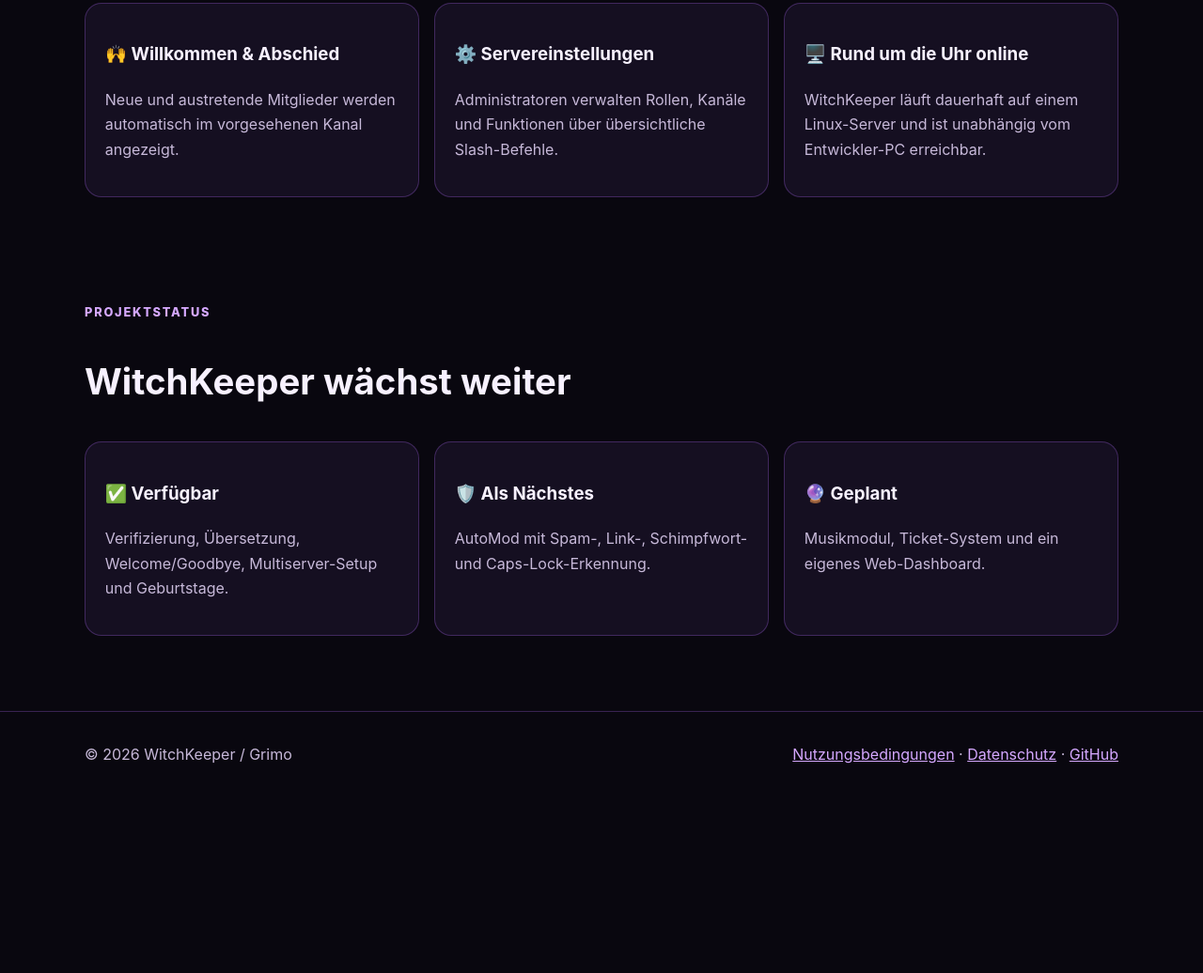
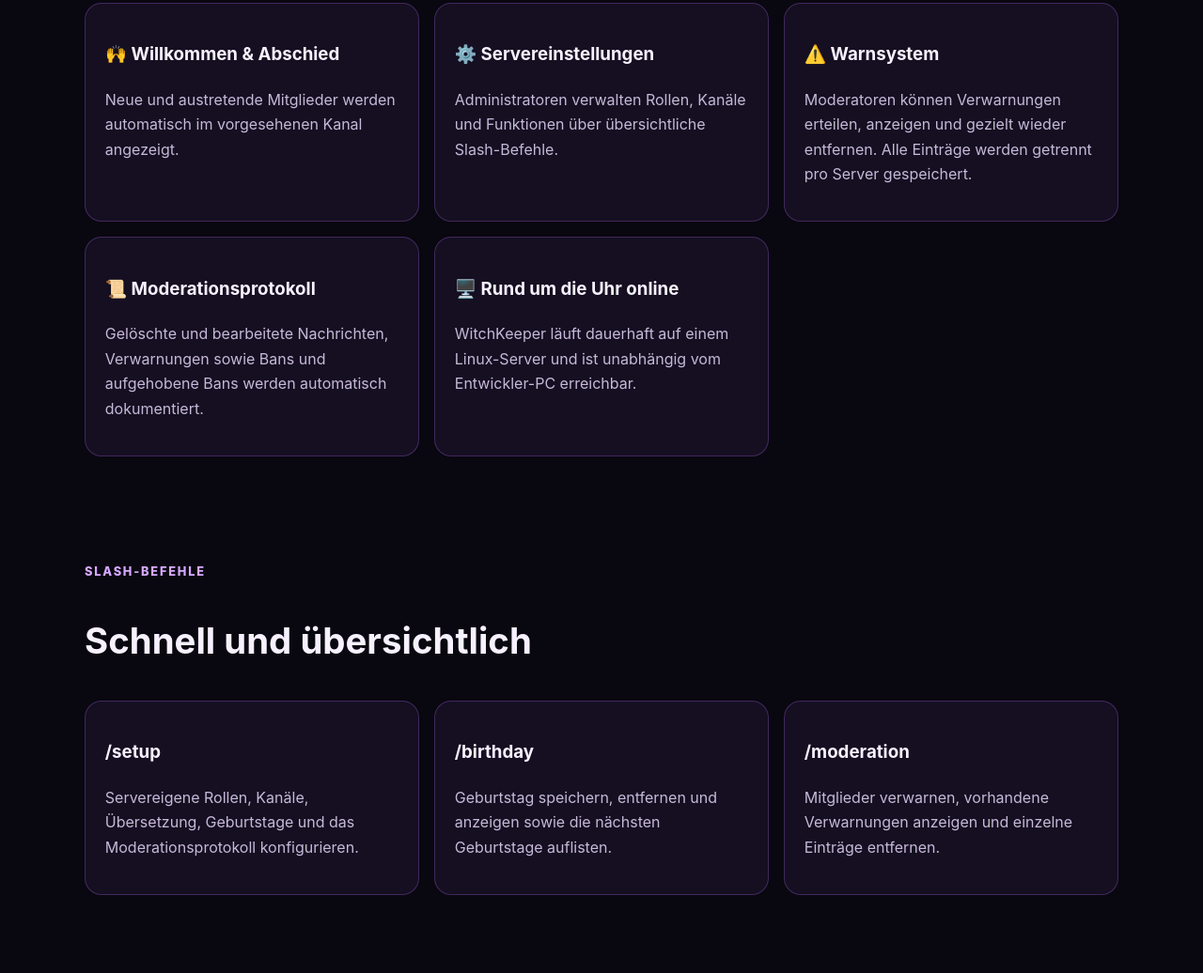
Before and after one commit to B74CKUN1C0RN88/witchkeeper-grimo, a plain HTML site: page index.html in a window 1280 px wide. Shown: the part 1148-2184 px from the top of the page at 94% size. Before the commit the page ends 1996 px from the top, so only its background shows below. Drawn offline with Linux system fonts and the light colour scheme.

Commit message:
Website um Warnsystem und Moderation erweitern
Website um Warnsystem und Moderation erweitern

```diff
--- a/index.html
+++ b/index.html
@@ -13,6 +13,7 @@
       <a class="brand" href="index.html"><img src="logo.png" alt="WitchKeeper Logo">WitchKeeper</a>
       <div class="nav-links">
         <a href="#funktionen">Funktionen</a>
+        <a href="#befehle">Befehle</a>
         <a href="#status">Projektstatus</a>
         <a href="terms.html">Nutzungsbedingungen</a>
         <a href="privacy.html">Datenschutz</a>
@@ -43,7 +44,19 @@
         <article class="card"><h3>🌍 Übersetzung</h3><p>Englischsprachige Nachrichten können automatisch ins Deutsche übersetzt werden.</p></article>
         <article class="card"><h3>🙌 Willkommen & Abschied</h3><p>Neue und austretende Mitglieder werden automatisch im vorgesehenen Kanal angezeigt.</p></article>
         <article class="card"><h3>⚙️ Servereinstellungen</h3><p>Administratoren verwalten Rollen, Kanäle und Funktionen über übersichtliche Slash-Befehle.</p></article>
+        <article class="card"><h3>⚠️ Warnsystem</h3><p>Moderatoren können Verwarnungen erteilen, anzeigen und gezielt wieder entfernen. Alle Einträge werden getrennt pro Server gespeichert.</p></article>
+        <article class="card"><h3>📜 Moderationsprotokoll</h3><p>Gelöschte und bearbeitete Nachrichten, Verwarnungen sowie Bans und aufgehobene Bans werden automatisch dokumentiert.</p></article>
         <article class="card"><h3>🖥️ Rund um die Uhr online</h3><p>WitchKeeper läuft dauerhaft auf einem Linux-Server und ist unabhängig vom Entwickler-PC erreichbar.</p></article>
+      </div>
+    </section>
+
+    <section id="befehle">
+      <div class="eyebrow">Slash-Befehle</div>
+      <h2>Schnell und übersichtlich</h2>
+      <div class="grid">
+        <article class="card"><h3>/setup</h3><p>Servereigene Rollen, Kanäle, Übersetzung, Geburtstage und das Moderationsprotokoll konfigurieren.</p></article>
+        <article class="card"><h3>/birthday</h3><p>Geburtstag speichern, entfernen und anzeigen sowie die nächsten Geburtstage auflisten.</p></article>
+        <article class="card"><h3>/moderation</h3><p>Mitglieder verwarnen, vorhandene Verwarnungen anzeigen und einzelne Einträge entfernen.</p></article>
       </div>
     </section>
 
@@ -51,7 +64,7 @@
       <div class="eyebrow">Projektstatus</div>
       <h2>WitchKeeper wächst weiter</h2>
       <div class="grid">
-        <article class="card"><h3>✅ Verfügbar</h3><p>Verifizierung, Übersetzung, Welcome/Goodbye, Multiserver-Setup und Geburtstage.</p></article>
+        <article class="card"><h3>✅ Verfügbar</h3><p>Verifizierung, Übersetzung, Welcome/Goodbye, Multiserver-Setup, Geburtstage, Warnsystem und Moderationsprotokolle.</p></article>
         <article class="card"><h3>🛡️ Als Nächstes</h3><p>AutoMod mit Spam-, Link-, Schimpfwort- und Caps-Lock-Erkennung.</p></article>
         <article class="card"><h3>🔮 Geplant</h3><p>Musikmodul, Ticket-System und ein eigenes Web-Dashboard.</p></article>
       </div>
```
